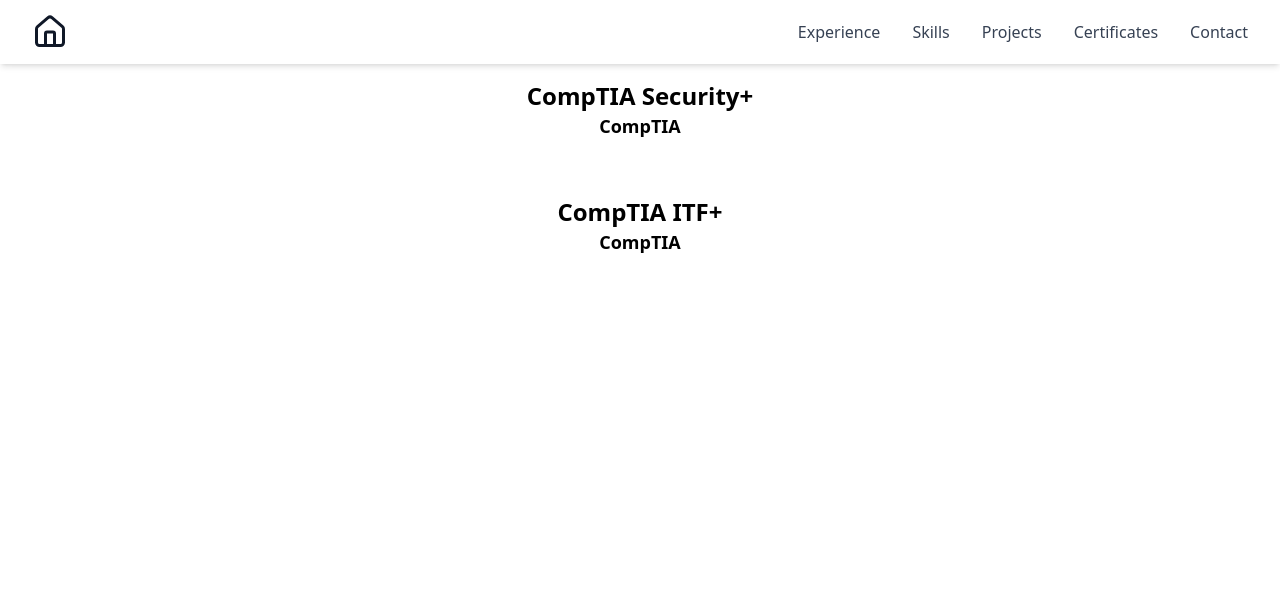
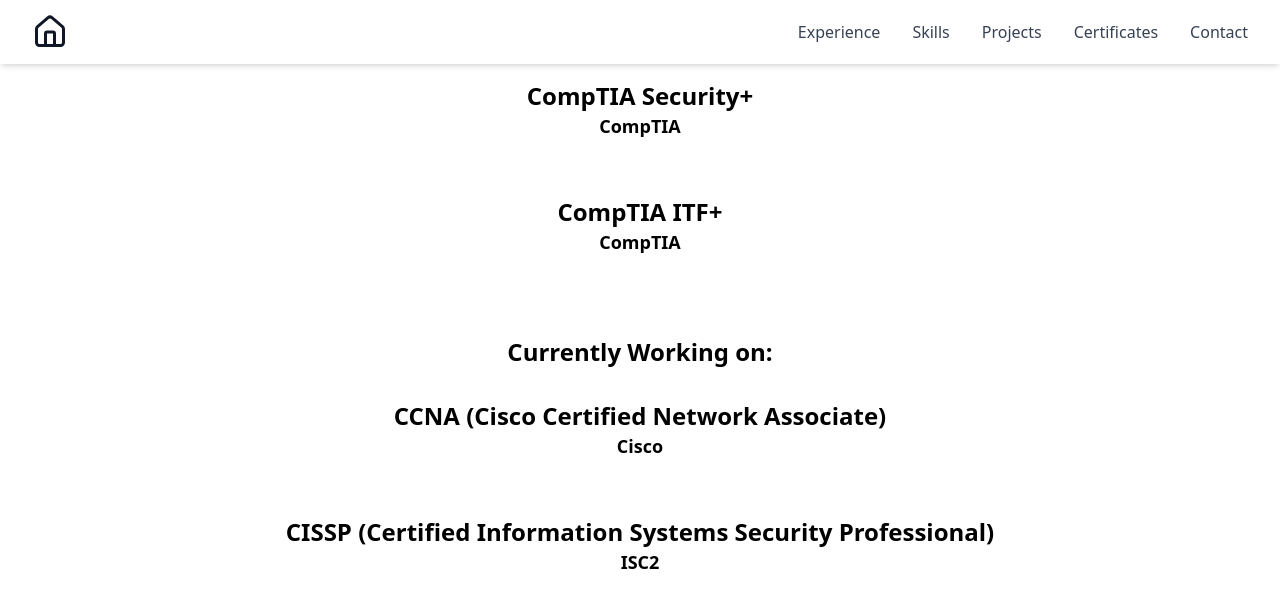
Before and after one commit to secmancer/secmancer.github.io, a Next.js app: page /certs in a window 1280 px wide. Shown: the top 608 px of the page. Built offline with nearby package versions, Linux system fonts and the light colour scheme.

Commit message:
add info on what I am working on

```diff
--- a/src/app/certs/page.jsx
+++ b/src/app/certs/page.jsx
@@ -17,6 +17,22 @@
         date_of_issue="March 2023"
         date_of_expiry="N/A"
       />
+      <br />
+      <h1 className="text-2xl">
+        <b>Currently Working on:</b>
+      </h1>
+      <Cert
+        title="CCNA (Cisco Certified Network Associate)"
+        organization="Cisco"
+        date_of_issue="TBD"
+        date_of_expiry="TBD"
+      />
+      <Cert
+        title="CISSP (Certified Information Systems Security Professional)"
+        organization="ISC2"
+        date_of_issue="TBD"
+        date_of_expiry="TBD"
+      />
     </div>
   );
 }
--- a/src/app/contact/page.jsx
+++ b/src/app/contact/page.jsx
@@ -1,6 +1,4 @@
 import { Github, Linkedin, Instagram, Mail } from "lucide-react";
-import { SiTryhackme, SiHackthebox } from "react-icons/si";
-import { MdSchool } from "react-icons/md";
 
 export default function page() {
   return (
@@ -48,22 +46,6 @@
           >
             <Instagram className="mr-2" />
           </a>
-          <a
-            className="rounded-full border border-solid border-black/[.08] dark:border-white/[.145] transition-colors flex items-center justify-center hover:bg-[#f2f2f2] dark:hover:bg-[#1a1a1a] hover:border-transparent font-medium text-sm sm:text-base h-10 sm:h-12 px-4 sm:px-5 w-full sm:w-auto md:w-[158px]"
-            href="https://app.hackthebox.com/profile/2508641"
-            target="_blank"
-            rel="noopener noreferrer"
-          >
-            <SiHackthebox className="mr-2 size-7" />
-          </a>
-          <a
-            className="rounded-full border border-solid border-black/[.08] dark:border-white/[.145] transition-colors flex items-center justify-center hover:bg-[#f2f2f2] dark:hover:bg-[#1a1a1a] hover:border-transparent font-medium text-sm sm:text-base h-10 sm:h-12 px-4 sm:px-5 w-full sm:w-auto md:w-[158px]"
-            href="https://pwn.college/hacker/secmancer"
-            target="_blank"
-            rel="noopener noreferrer"
-          >
-            <MdSchool className="mr-2 size-7" />
-          </a>
         </div>
       </footer>
     </div>
--- a/src/app/projects/page.jsx
+++ b/src/app/projects/page.jsx
@@ -40,6 +40,15 @@
         description="An app for users/authors everywhere to create and collaborate on intricate storylines. Built as a team of other students in Intro to Software Engineering."
         link="https://github.com/secmancer/lineage"
       />
+      <br />
+      <h1 className="text-2xl">
+        <b>Currently Working on:</b>
+      </h1>
+      <Project
+        title="Sec-Tools"
+        description="Repo with custom built security tools as a learning opportunity. Written in different languages for practice as well."
+        link="Coming soon!"
+      />
     </div>
   );
 }
```
Also changed, not shown: 1 other file (tests, documents, lock files or other folders).
